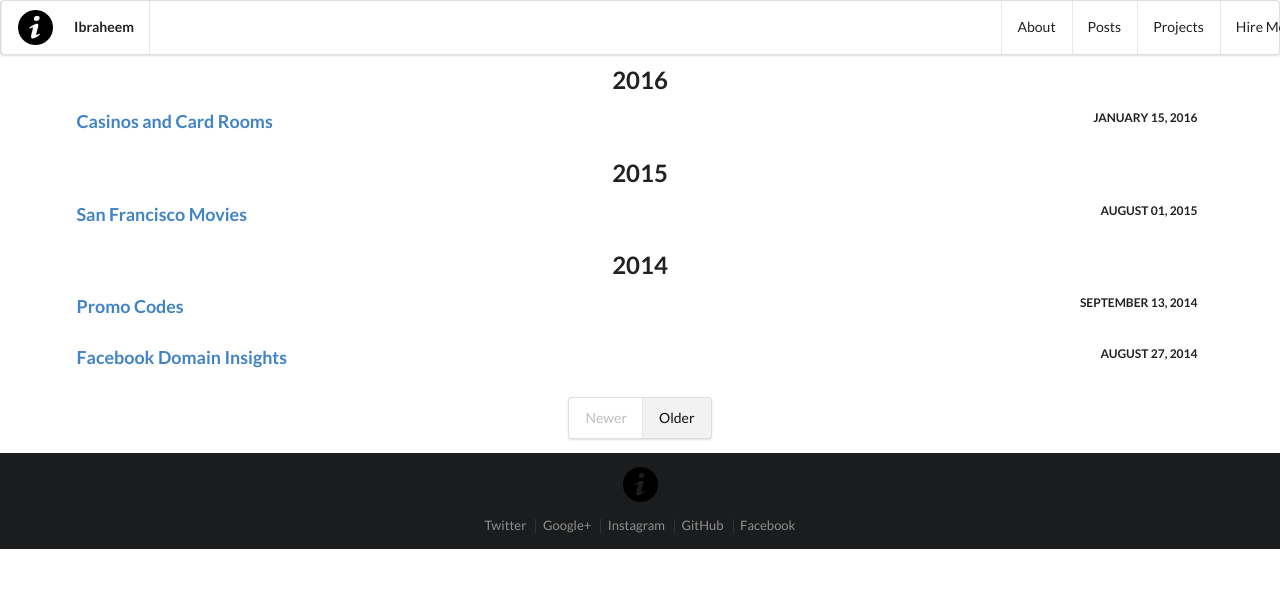
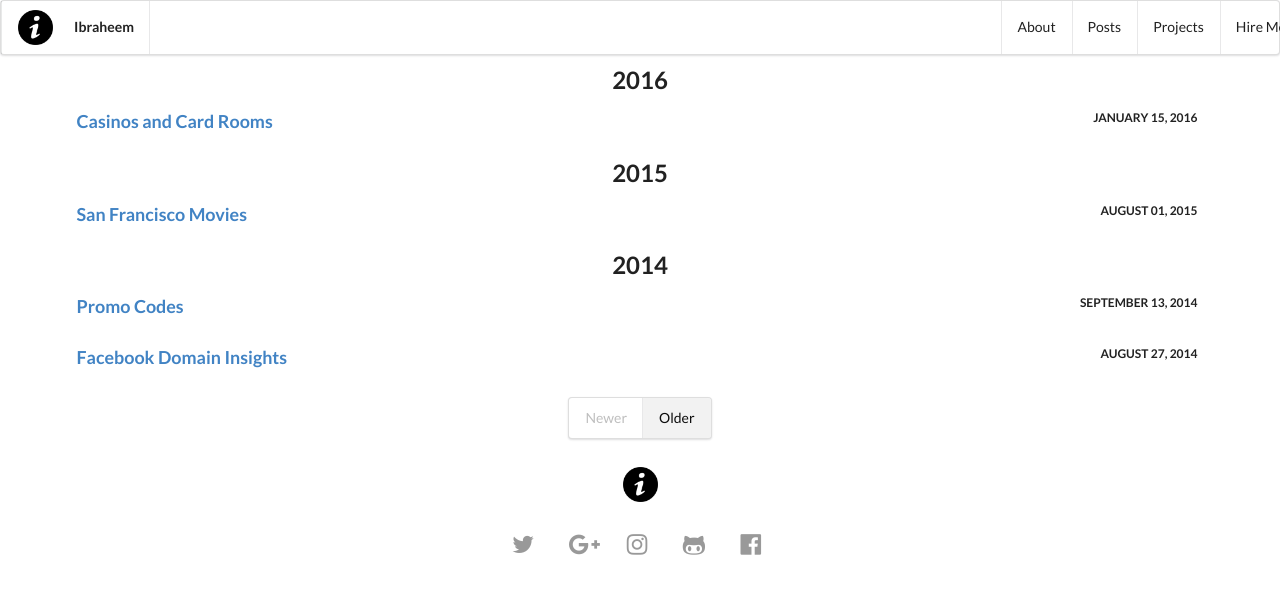
Before and after one commit to ibraheem4/ibraheem4.github.io, a Jekyll site: the page built from index.html, in a window 1280 px wide. Shown: the top 594 px of the page. Built offline with Jekyll 4.4.1, drawn with Linux system fonts in a browser that asks for light colours; nearby versions of some CDN libraries; library files that are not in the unit come from our copies; the list of posts is cut into pages by our own code.

Commit message:
page link

```diff
--- a/_config.yml
+++ b/_config.yml
@@ -18,7 +18,7 @@ sass:
 baseurl: /
 timezone: America/Los_Angeles
 paginate: 4
-paginate_path: blog/page:num
+paginate_path: blog/page/:num
 permalink: /:categories/:title/
 
 # Gems
--- a/_includes/footer.html
+++ b/_includes/footer.html
@@ -1,12 +1,12 @@
-<div class="ui inverted vertical footer segment">
+<div class="ui vertical footer segment">
   <div class="ui center aligned container">
     <img src="{{ site.baseurl }}assets/ico/logo.png" class="ui centered mini image">
-    <div class="ui horizontal inverted small divided link list">
-    {% if site.twitter.username %}<a class="item" href="http://twitter.com/{{ site.twitter.username }}">Twitter</a>{% endif %}
-    {% if site.google.plus.custom_id %}<a class="item" href="http://google.com/+{{ site.google.plus.custom_id }}">Google+</a>{% endif %}
-    {% if site.instagram.username %}<a class="item" href="http://instagram.com/{{ site.instagram.username }}">Instagram</a>{% endif %}
-    {% if site.github.username %}<a class="item" href="http://github.com/{{ site.github.username }}">GitHub</a>{% endif %}
-    {% if site.facebook.username %}<a class="item" href="http://facebook.com/{{ site.facebook.username }}">Facebook</a>{% endif %}
+    <div class="ui horizontal massive link list">
+    {% if site.twitter.username %}<a class="item" href="http://twitter.com/{{ site.twitter.username }}"><i class="twitter icon"></i></a>{% endif %}
+    {% if site.google.plus.custom_id %}<a class="item" href="http://google.com/+{{ site.google.plus.custom_id }}"><i class="google plus icon"></i></a>{% endif %}
+    {% if site.instagram.username %}<a class="item" href="http://instagram.com/{{ site.instagram.username }}"><i class="instagram icon"></i></a>{% endif %}
+    {% if site.github.username %}<a class="item" href="http://github.com/{{ site.github.username }}"><i class="github alternate icon"></i></a>{% endif %}
+    {% if site.facebook.username %}<a class="item" href="http://facebook.com/{{ site.facebook.username }}"><i class="facebook icon"></i></a>{% endif %}
     </div>
   </div>
 </div>
--- a/_layouts/post.html
+++ b/_layouts/post.html
@@ -37,7 +37,7 @@ layout: default
   {% if site.disqus.shortname and page.comments == true %}
   <section class="disqus">
     <div class="ui text container">
-      <h2 class="ui disabled center aligned bottom attached header">Comments</h2>
+      <h2 class="ui disabled center aligned header">Comments</h2>
       <div id="disqus_thread"></div>
       {% include _disqus.html %}
     </div>
```
Also changed, not shown: 1 other file.
